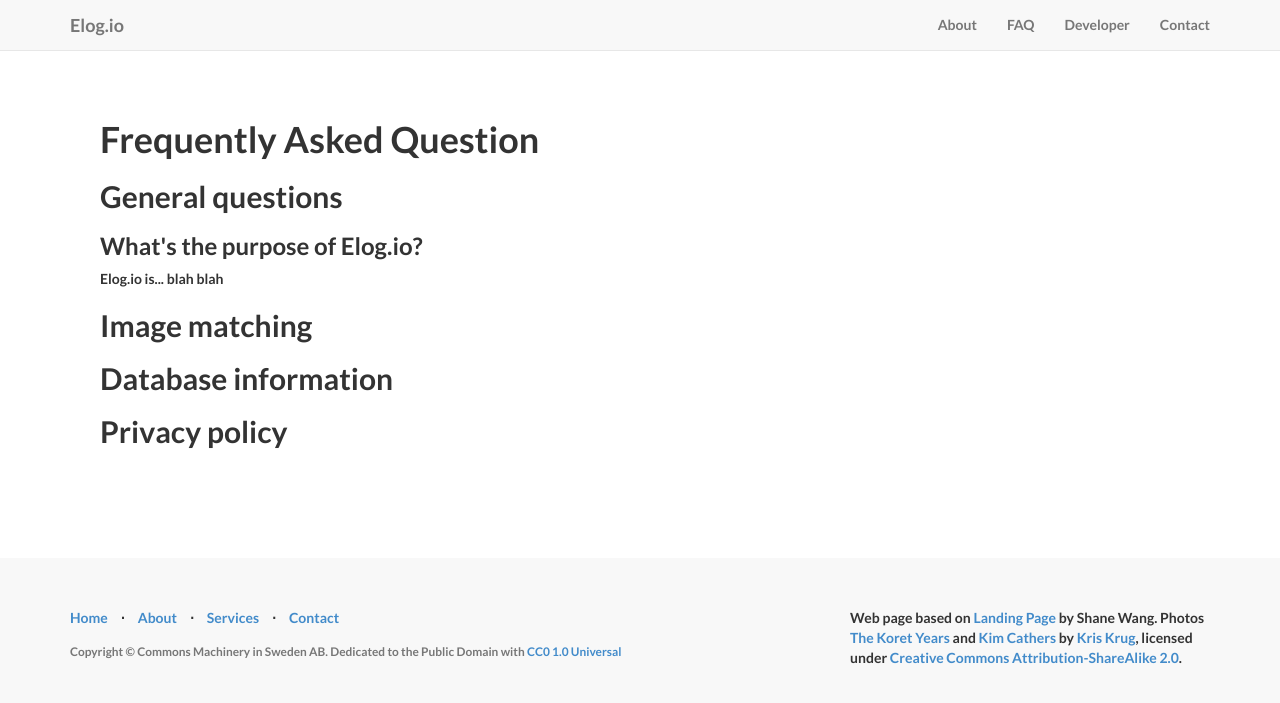
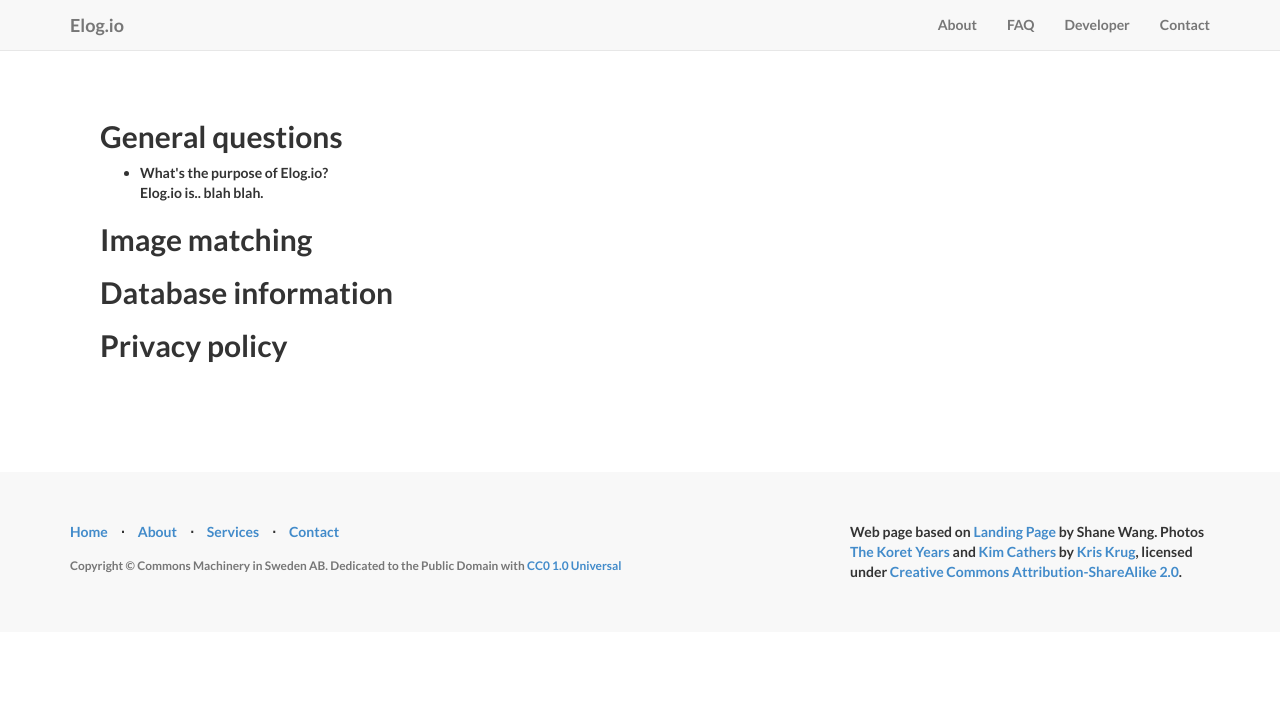
Before and after one commit to commonsmachinery/elogio, a Jekyll site: the page built from faq.html, in a window 1280 px wide. Shown: the top 703 px of the page. Built offline with Jekyll 4.4.1, drawn with Linux system fonts in a browser that asks for light colours; nearby versions of some CDN libraries; library files that are not in the unit come from our copies.

Commit message:
Updated FAQ

```diff
--- a/faq.html
+++ b/faq.html
@@ -4,11 +4,12 @@ title: Elog.io - FAQ
 root: "../"
 ---
 
-<h1>Frequently Asked Question</h1>
-
 <h2>General questions</h2>
-<h3>What's the purpose of Elog.io?</h3>
-Elog.io is... blah blah
+<ul>
+  <li><strong>What's the purpose of Elog.io?</strong>
+      <p>Elog.io is.. blah blah.</p>
+  </li>
+</ul>
 
 <h2>Image matching</h2>
 <h2>Database information</h2>
```
